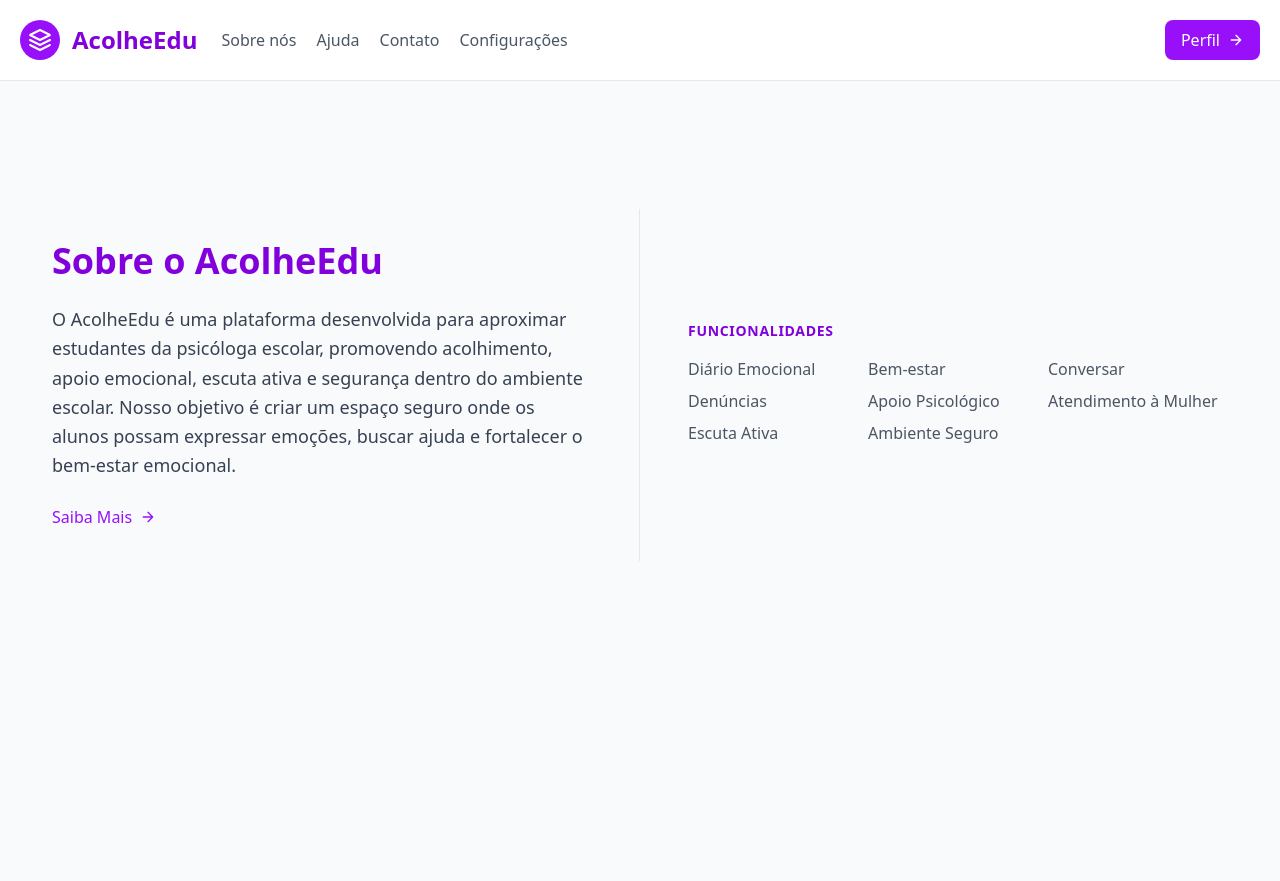
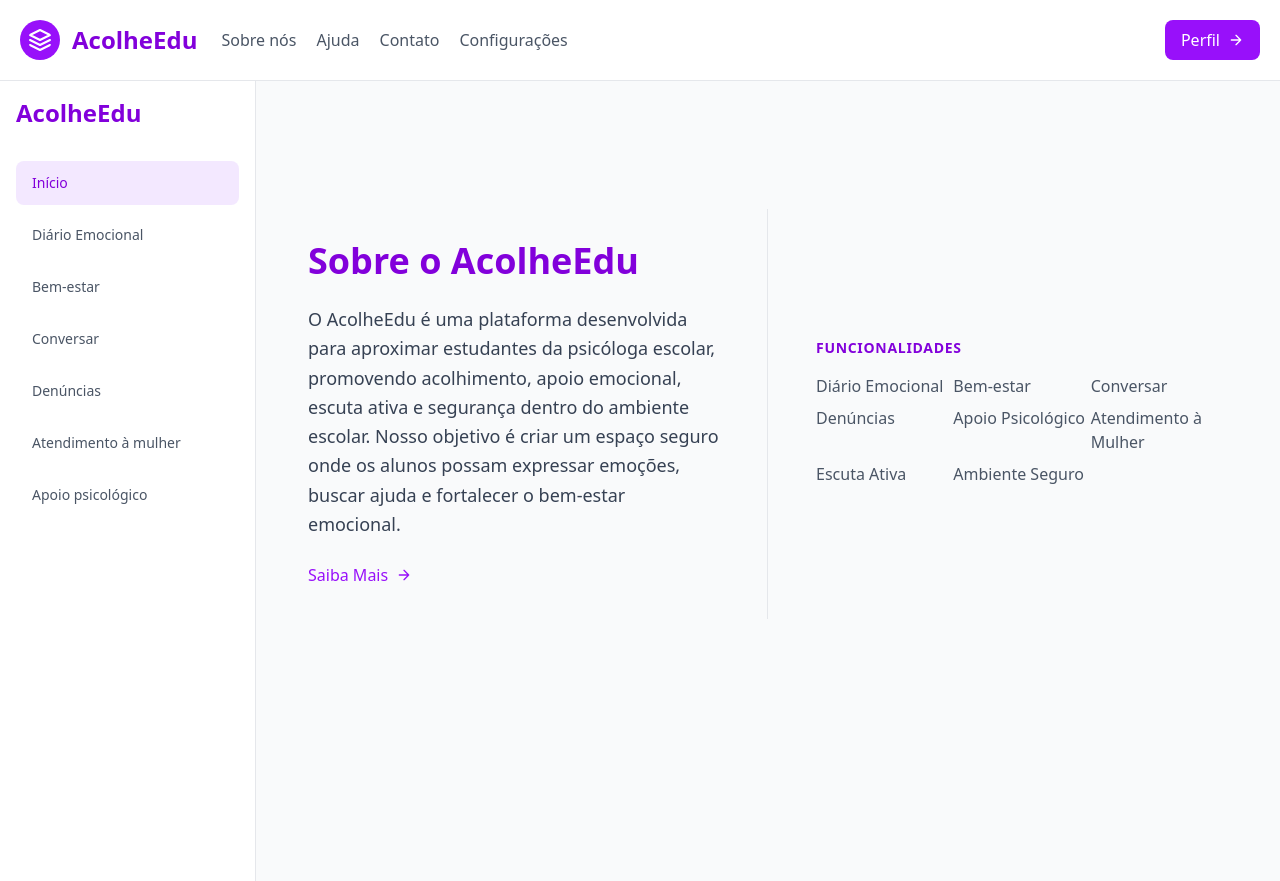
Before and after one commit to LucasHenriqueAl/acolheEdu, a React (Vite) app: page /sobrenos in a window 1280 px wide. Built offline with nearby package versions, Linux system fonts and the light colour scheme.

Commit message:
mudanças na UI e UX

```diff
--- a/src/pages/Contato.tsx
+++ b/src/pages/Contato.tsx
@@ -1,3 +1,4 @@
+import MenuVertical from '../components/MenuVertical'
 import MenuNavegacao from '../components/MenuNavegacao'
 import ContatoComponente from '../components/ContatoComponente'
 
@@ -6,9 +7,15 @@
     <>
       <MenuNavegacao />
 
-      <main className="min-h-screen bg-gray-50 p-8">
-        <ContatoComponente />
-      </main>
+      <div className="flex min-h-screen bg-gray-50">
+
+        <MenuVertical />
+
+        <main className="flex-1 p-8">
+          <ContatoComponente />
+        </main>
+
+      </div>
     </>
   )
 }
--- a/src/pages/SobreNos.tsx
+++ b/src/pages/SobreNos.tsx
@@ -1,3 +1,4 @@
+import MenuVertical from '../components/MenuVertical'
 import MenuNavegacao from '../components/MenuNavegacao'
 import SobreNosComponente from '../components/SobreNosComponente'
 
@@ -6,9 +7,15 @@
     <>
       <MenuNavegacao />
 
-      <main className="min-h-screen bg-gray-50 p-8">
-        <SobreNosComponente />
-      </main>
+      <div className="flex min-h-screen bg-gray-50">
+
+        <MenuVertical />
+
+        <main className="flex-1 p-8">
+          <SobreNosComponente />
+        </main>
+
+      </div>
     </>
   )
 }
```
